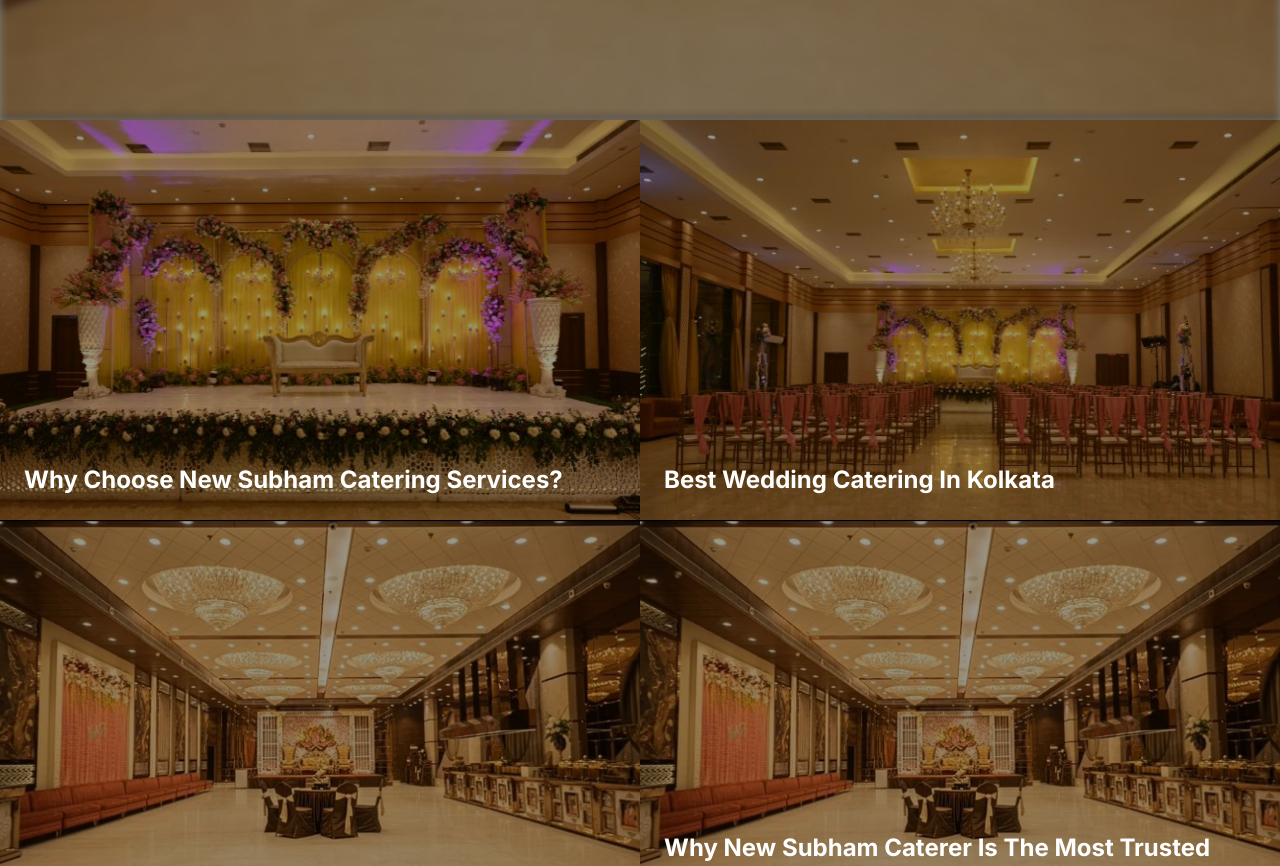
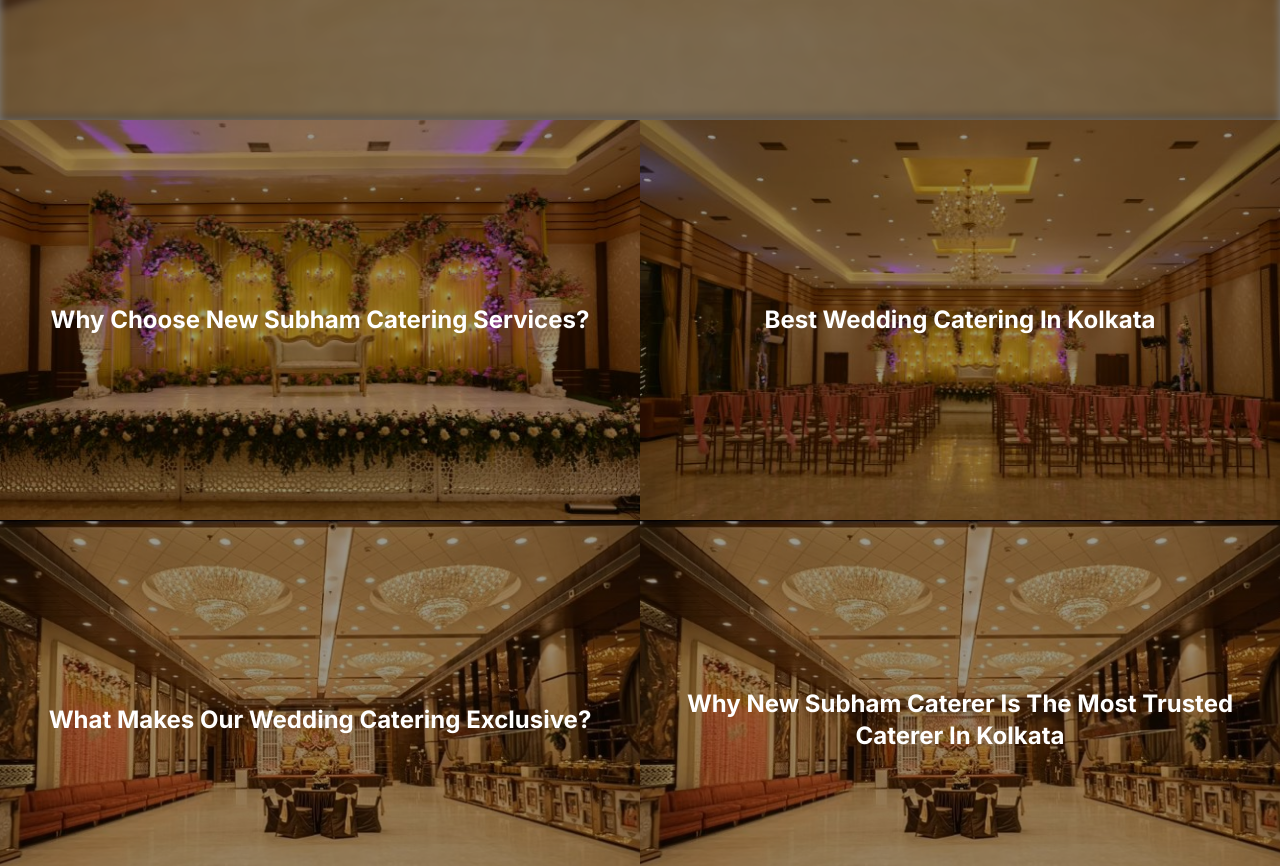
Before and after one commit to Subham19181/Catering-Website, a Next.js app: page / in a window 1280 px wide. Shown: the part 760-1626 px from the top of the page. Built offline with nearby package versions, Linux system fonts and the light colour scheme; a web font is replaced by a local one.

Commit message:
Why Choose Us?
Animated shit.

```diff
--- a/components/Hero.tsx
+++ b/components/Hero.tsx
@@ -1,9 +1,9 @@
 'use client'
 
-import React, { useCallback } from 'react'
+import React, { useCallback, useState } from 'react'
 import Image from 'next/image'
 import Link from 'next/link'
-import { motion } from 'framer-motion'
+import { motion, AnimatePresence } from 'framer-motion'
 import { Star, Users, Calendar, Award } from 'lucide-react'
 import useEmblaCarousel from 'embla-carousel-react'
 import Autoplay from 'embla-carousel-autoplay'
@@ -12,6 +12,7 @@
 type PanelData = {
   title: string;
   imageSrc: string;
+  description: string;
 };
 
 // Array containing the data for all four panels
@@ -19,18 +20,22 @@
   {
     title: 'Why Choose New Subham Catering Services?',
     imageSrc: '/babul-caterer-best-in-kolkata.jpg',
+    description: 'Discover the difference with our commitment to quality, service, and culinary excellence.',
   },
   {
     title: 'Best Wedding Catering In Kolkata',
     imageSrc: '/best-wedding-caterers-in-kolkata.jpg',
+    description: 'Creating unforgettable moments with exquisite menus and impeccable service for your special day.',
   },
   {
     title: 'What Makes Our Wedding Catering Exclusive?',
     imageSrc: '/Landing Page Img.jpg',
+    description: 'Personalized menus, premium ingredients, and a dedicated team to make your wedding truly unique.',
   },
   {
     title: 'Why New Subham Caterer Is The Most Trusted Caterer In Kolkata',
     imageSrc: '/Landing Page Img.jpg', // Using a placeholder as a 4th image was not found
+    description: 'Years of experience, happy clients, and a reputation for delivering exceptional catering services.',
   },
 ];
 
@@ -38,38 +43,59 @@
  * A single animated panel component.
  * It receives title and imageSrc as props.
  */
-const AnimatedPanel = ({ title, imageSrc }: PanelData) => {
+const AnimatedPanel = ({ title, imageSrc, description }: PanelData) => {
+  const [isHovered, setIsHovered] = useState(false);
+
   return (
-    // The core of the animation is here:
-    // flex-grow: Expands to fill available space.
-    // basis-0: Sets the initial size to 0, letting flex-grow control the width.
-    // hover:flex-grow-[3]: On hover, this panel's growth factor becomes 3,
-    // making it 3 times larger than its sibling which remains at 1.
-    // transition-all & duration-500: Creates a smooth animation.
-    <div
-      className="
-        relative flex-grow basis-0 cursor-pointer overflow-hidden
-        transition-all duration-500 ease-in-out
-        hover:flex-grow-[3]
-      "
+    <motion.div
+      className="relative flex-grow basis-0 cursor-pointer overflow-hidden"
+      onHoverStart={() => setIsHovered(true)}
+      onHoverEnd={() => setIsHovered(false)}
+      animate={{ flexGrow: isHovered ? 3 : 1 }}
+      transition={{ duration: 0.7, ease: 'easeInOut' }}
+    >
+      <motion.div
+        className="absolute inset-0"
+        animate={{ scale: isHovered ? 1.05 : 1 }}
+        transition={{ duration: 0.7, ease: 'easeInOut' }}
       >
         <Image
           src={imageSrc}
           alt={title}
           layout="fill"
           objectFit="cover"
-        className="
-          transition-transform duration-500 ease-in-out group-hover:scale-105
-        "
         />
-      {/* Dark overlay for better text readability */}
+      </motion.div>
       <div className="absolute inset-0 bg-black/40"></div>
-
-      {/* Title text */}
-      <h3 className="absolute bottom-6 left-6 z-10 text-xl font-bold text-white md:text-2xl">
+      <motion.div
+        layout
+        className="absolute inset-0 flex flex-col p-4"
+        style={{
+          justifyContent: isHovered ? 'flex-start' : 'center',
+          alignItems: isHovered ? 'flex-start' : 'center',
+        }}
+      >
+        <motion.h3
+          layout
+          className="text-center text-xl font-bold text-white md:text-2xl"
+        >
           {title}
-      </h3>
-    </div>
+        </motion.h3>
+        <AnimatePresence>
+          {isHovered && (
+            <motion.p
+              className="mt-2 text-left text-white"
+              initial={{ opacity: 0, y: 20 }}
+              animate={{ opacity: 1, y: 0 }}
+              exit={{ opacity: 0, y: 20 }}
+              transition={{ duration: 0.3, delay: 0.2 }}
+            >
+              {description}
+            </motion.p>
+          )}
+        </AnimatePresence>
+      </motion.div>
+    </motion.div>
   );
 };
 
@@ -243,14 +269,14 @@
           {/* Top Row */}
           <div className="flex h-1/2 w-full">
             {topRowPanels.map((panel) => (
-              <AnimatedPanel key={panel.title} title={panel.title} imageSrc={panel.imageSrc} />
+              <AnimatedPanel key={panel.title} title={panel.title} imageSrc={panel.imageSrc} description={panel.description} />
             ))}
           </div>
 
           {/* Bottom Row */}
           <div className="flex h-1/2 w-full">
             {bottomRowPanels.map((panel) => (
-              <AnimatedPanel key={panel.title} title={panel.title} imageSrc={panel.imageSrc} />
+              <AnimatedPanel key={panel.title} title={panel.title} imageSrc={panel.imageSrc} description={panel.description} />
             ))}
           </div>
         </div>
```
Lines whose indentation alone changed are shown as unchanged.
